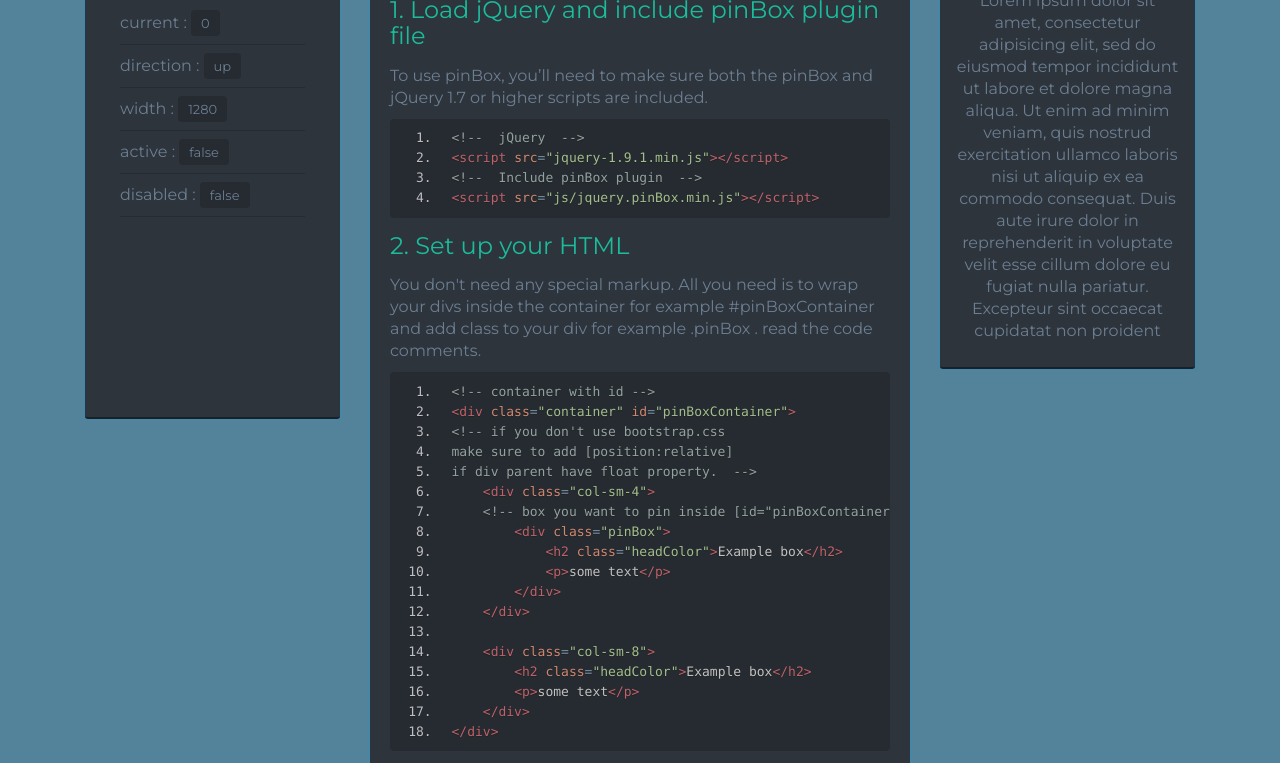
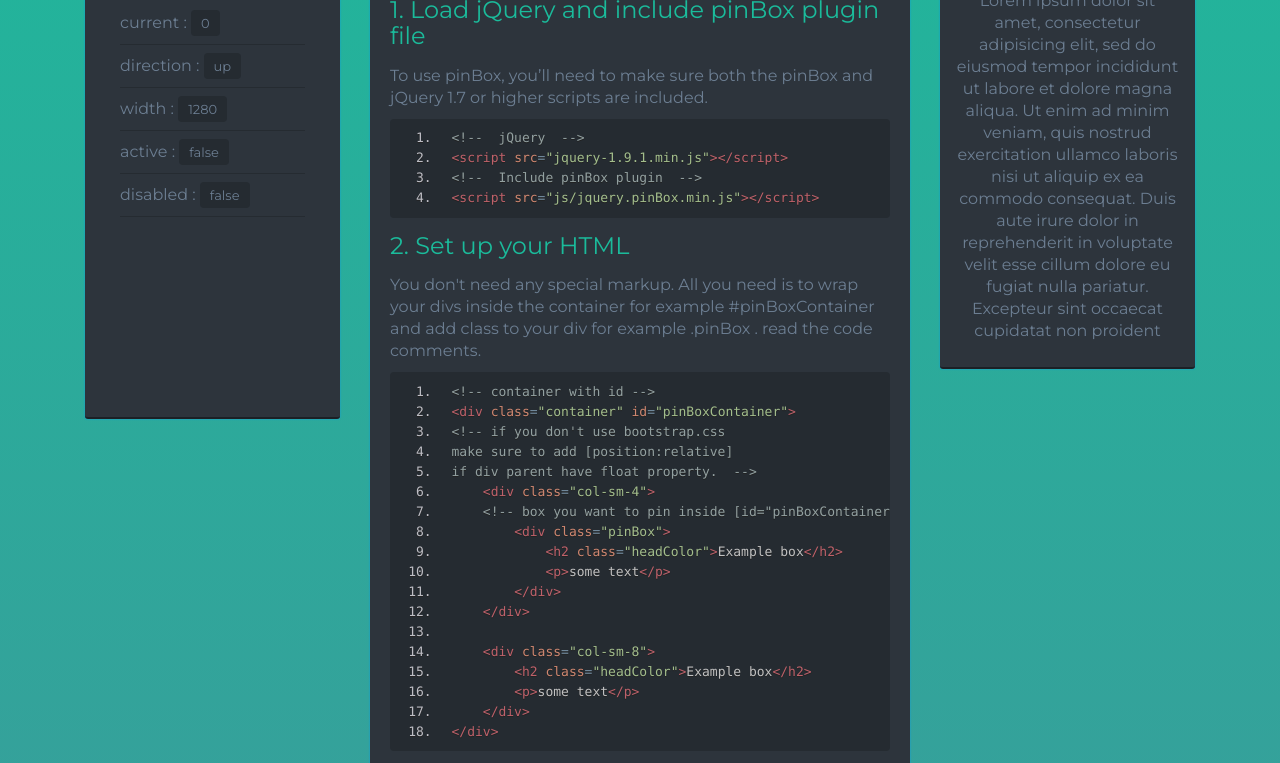
Before and after one commit to nezamy/jquery.pinBox, a plain HTML site: page index.html in a window 1280 px wide. Shown: the part 362-1125 px from the top of the page. Drawn offline with Linux system fonts and the light colour scheme.

Commit message:
Update style.css

```diff
--- a/css/style.css
+++ b/css/style.css
@@ -1,9 +1,15 @@
 body{
-	background: #53839a;
 	font-family: "Montserrat", "Helvetica Neue", Helvetica, Arial, sans-serif;
 	font-size: 16px;
 	line-height: 22px;
 	color: #6C7E92;
+	/* Permalink - use to edit and share this gradient: http://colorzilla.com/gradient-editor/#1bbb9b+0,53839a+100 */
+	background: #1bbb9b; /* Old browsers */
+	background: -moz-linear-gradient(top,  #1bbb9b 0%, #53839a 100%); /* FF3.6-15 */
+	background: -webkit-linear-gradient(top,  #1bbb9b 0%,#53839a 100%); /* Chrome10-25,Safari5.1-6 */
+	background: linear-gradient(to bottom,  #1bbb9b 0%,#53839a 100%); /* W3C, IE10+, FF16+, Chrome26+, Opera12+, Safari7+ */
+	filter: progid:DXImageTransform.Microsoft.gradient( startColorstr='#1bbb9b', endColorstr='#53839a',GradientType=0 ); /* IE6-9 */
+
 }
 header{margin-bottom: 50px;text-align: center;background-color: #2d343c;padding-bottom: 50px;}
 header h1{margin-top:50px;}
```
